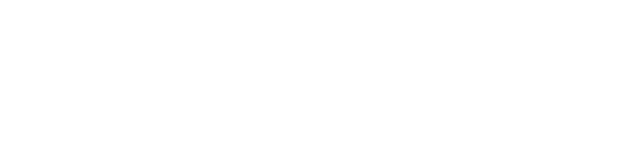
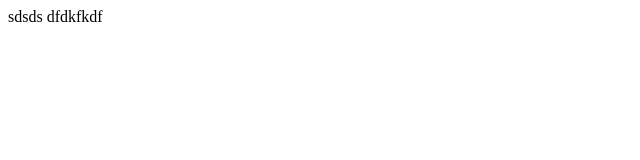
Before and after one commit to Soloaire/GIT-GUD, a plain HTML site: page index.html in a window 1280 px wide. Shown: the whole page, without its empty margins (0-640 px from the left). Drawn offline with Linux system fonts and the light colour scheme.

Commit message:
ВВОД

```diff
--- a/index.html
+++ b/index.html
@@ -7,6 +7,7 @@
     <title>Document</title>
 </head>
 <body>
-
+    sdsds
 </body>
+dfdkfkdf
 </html>
```
